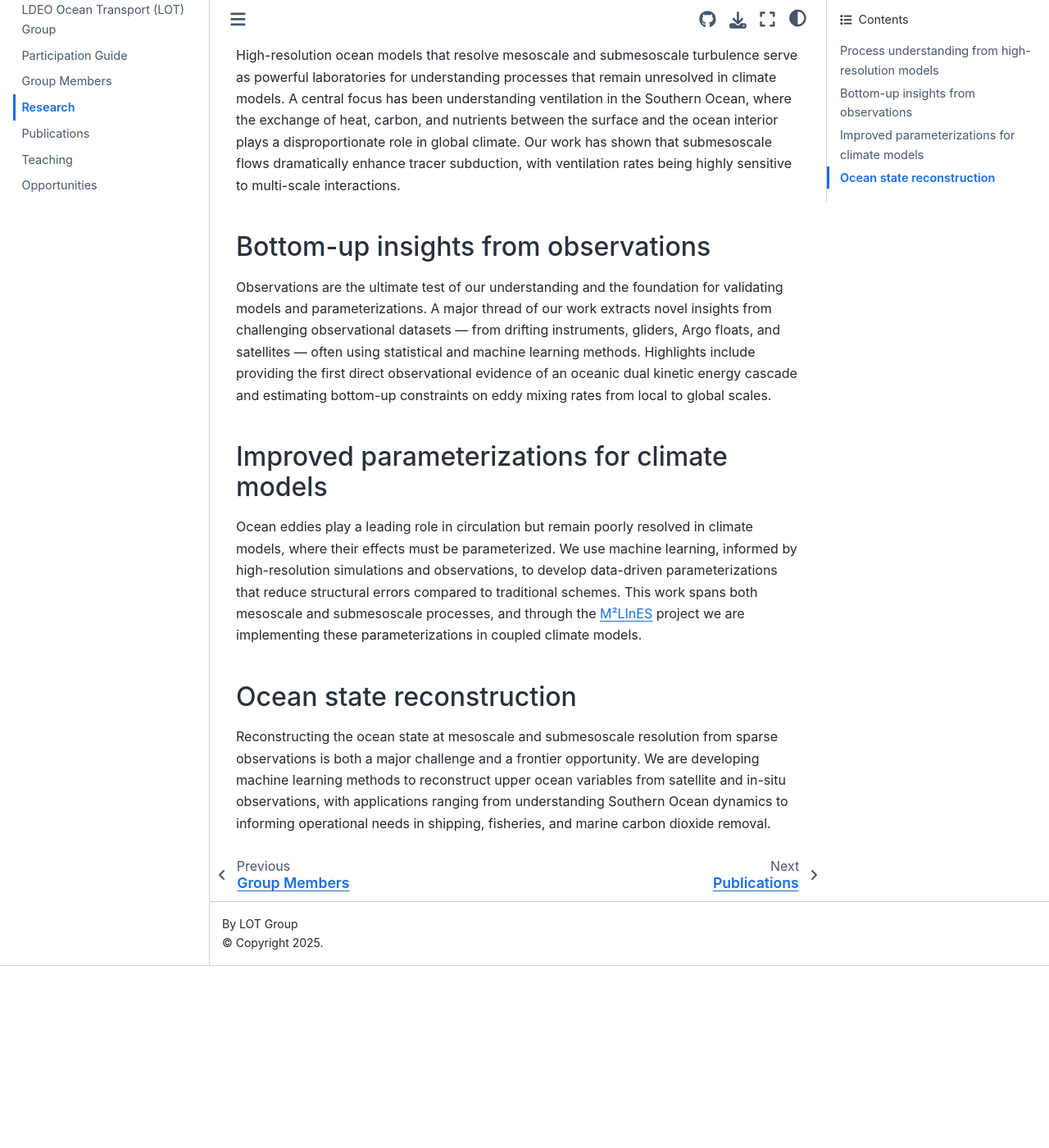
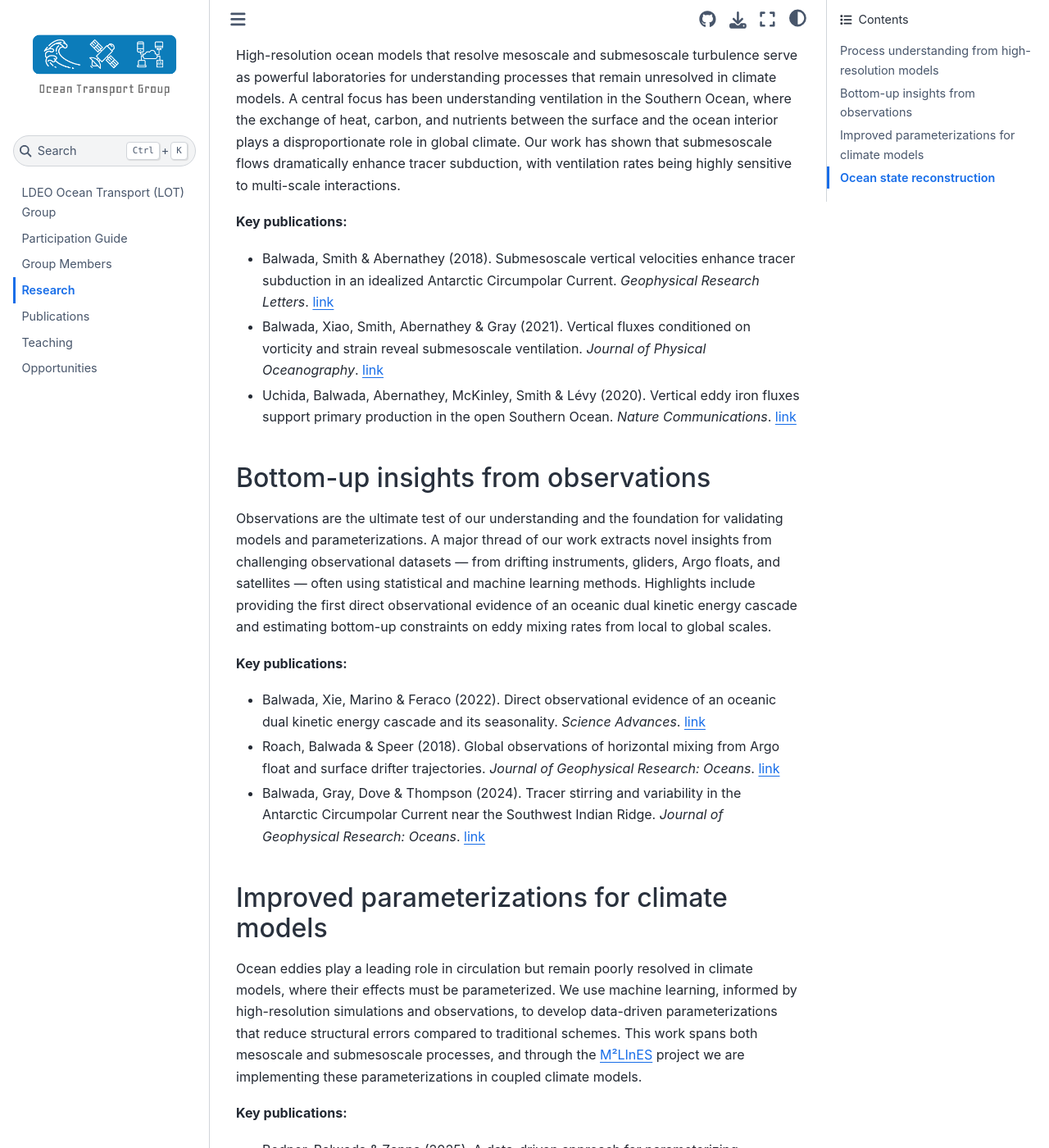
Before and after one commit to ocean-transport/ocean-transport.github.io, a Jupyter Book: the page built from research.md, in a window 1280 px wide and 1400 px high, scrolled down 418 px. Shown: the whole window at 82% size. Built offline with Jupyter Book 1.0.4 settings and Sphinx 7.4.7 and the Sphinx Book theme 1.1.4, drawn with Linux system fonts in a browser that asks for light colours; before the commit the page ends 1596 px from its top, so only the background shows below that; some of the changed text lies outside the part shown.

Commit message:
added some papers to research page

```diff
--- a/research.md
+++ b/research.md
@@ -15,14 +15,35 @@
 
 High-resolution ocean models that resolve mesoscale and submesoscale turbulence serve as powerful laboratories for understanding processes that remain unresolved in climate models. A central focus has been understanding ventilation in the Southern Ocean, where the exchange of heat, carbon, and nutrients between the surface and the ocean interior plays a disproportionate role in global climate. Our work has shown that submesoscale flows dramatically enhance tracer subduction, with ventilation rates being highly sensitive to multi-scale interactions.
 
+**Key publications:**
+- Balwada, Smith & Abernathey (2018). Submesoscale vertical velocities enhance tracer subduction in an idealized Antarctic Circumpolar Current. *Geophysical Research Letters*. [link](https://doi.org/10.1029/2018GL079244)
+- Balwada, Xiao, Smith, Abernathey & Gray (2021). Vertical fluxes conditioned on vorticity and strain reveal submesoscale ventilation. *Journal of Physical Oceanography*. [link](https://doi.org/10.1175/JPO-D-20-0066.1)
+- Uchida, Balwada, Abernathey, McKinley, Smith & Lévy (2020). Vertical eddy iron fluxes support primary production in the open Southern Ocean. *Nature Communications*. [link](https://doi.org/10.1038/s41467-020-14955-0)
+
+
 ## Bottom-up insights from observations
 
 Observations are the ultimate test of our understanding and the foundation for validating models and parameterizations. A major thread of our work extracts novel insights from challenging observational datasets — from drifting instruments, gliders, Argo floats, and satellites — often using statistical and machine learning methods. Highlights include providing the first direct observational evidence of an oceanic dual kinetic energy cascade and estimating bottom-up constraints on eddy mixing rates from local to global scales.
+
+**Key publications:**
+- Balwada, Xie, Marino & Feraco (2022). Direct observational evidence of an oceanic dual kinetic energy cascade and its seasonality. *Science Advances*. [link](https://doi.org/10.1126/sciadv.abq2566)
+- Roach, Balwada & Speer (2018). Global observations of horizontal mixing from Argo float and surface drifter trajectories. *Journal of Geophysical Research: Oceans*. [link](https://doi.org/10.1029/2018JC013750)
+- Balwada, Gray, Dove & Thompson (2024). Tracer stirring and variability in the Antarctic Circumpolar Current near the Southwest Indian Ridge. *Journal of Geophysical Research: Oceans*. [link](https://doi.org/10.1029/2023JC019811)
+
 
 ## Improved parameterizations for climate models
 
 Ocean eddies play a leading role in circulation but remain poorly resolved in climate models, where their effects must be parameterized. We use machine learning, informed by high-resolution simulations and observations, to develop data-driven parameterizations that reduce structural errors compared to traditional schemes. This work spans both mesoscale and submesoscale processes, and through the [M²LInES](https://m2lines.github.io/) project we are implementing these parameterizations in coupled climate models.
 
+**Key publications:**
+- Bodner, Balwada & Zanna (2025). A data-driven approach for parameterizing submesoscale vertical buoyancy fluxes in the ocean mixed layer. *Journal of Advances in Modeling Earth Systems*. [link](https://doi.org/10.1029/2024MS004429)
+- Busecke, Balwada et al. (2025). The impact of sub-grid heterogeneity on air-sea turbulent heat flux in coupled climate models. *Geophysical Research Letters*. [link](https://doi.org/10.1029/2025GL114951)
+- Balwada, Perezhogin, Adcroft & Zanna (2025). Design and implementation of a data-driven parameterization for mesoscale thickness fluxes. *Submitted to JAMES*.
+
 ## Ocean state reconstruction
 
 Reconstructing the ocean state at mesoscale and submesoscale resolution from sparse observations is both a major challenge and a frontier opportunity. We are developing machine learning methods to reconstruct upper ocean variables from satellite and in-situ observations, with applications ranging from understanding Southern Ocean dynamics to informing operational needs in shipping, fisheries, and marine carbon dioxide removal.
+
+**Key publications:**
+- Xiao, Balwada, Jones, Herrero-González, Smith & Abernathey (2023). Reconstruction of surface kinematics from sea surface height using neural networks. *Journal of Advances in Modeling Earth Systems*. [link](https://doi.org/10.1029/2023MS003709)
+- Lyu, Wang, Pedersen, Jones & Balwada (2024). Multi-scale decomposition of sea surface height snapshots using machine learning. *NeurIPS Workshop on Tackling Climate Change with Machine Learning*. [link](https://neurips.cc/virtual/2024/workshop/84726)
```
